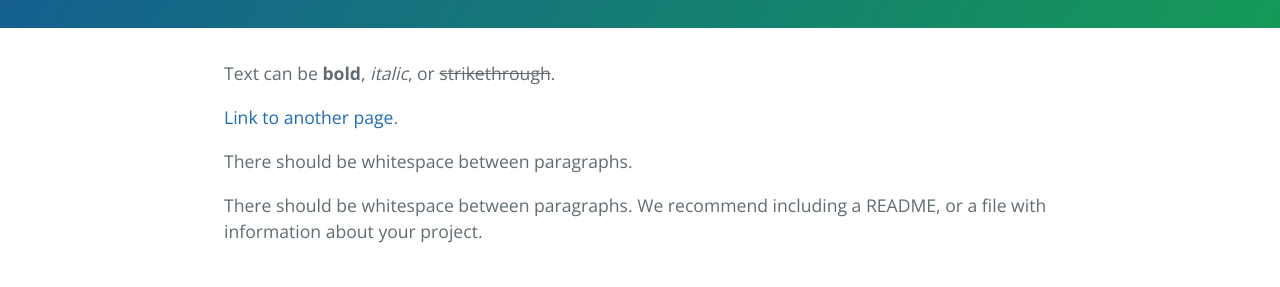
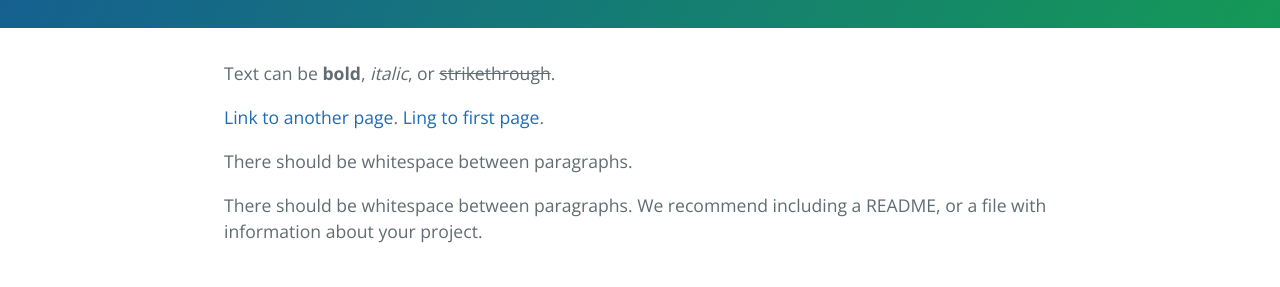
Before and after one commit to chendongqi/blog, a Jekyll site: the page built from index.md, in a window 1280 px wide and 900 px high. Shown: the part 355-642 px from the top of the window. Built offline with Jekyll 4.4.1, drawn with Linux system fonts in a browser that asks for light colours.

Commit message:
change index.md

```diff
--- a/index.md
+++ b/index.md
@@ -5,6 +5,7 @@ layout: default
 Text can be **bold**, _italic_, or ~~strikethrough~~.
 
 [Link to another page](another-page).
+[Ling to first page](first-page).
 
 There should be whitespace between paragraphs.
 
```
